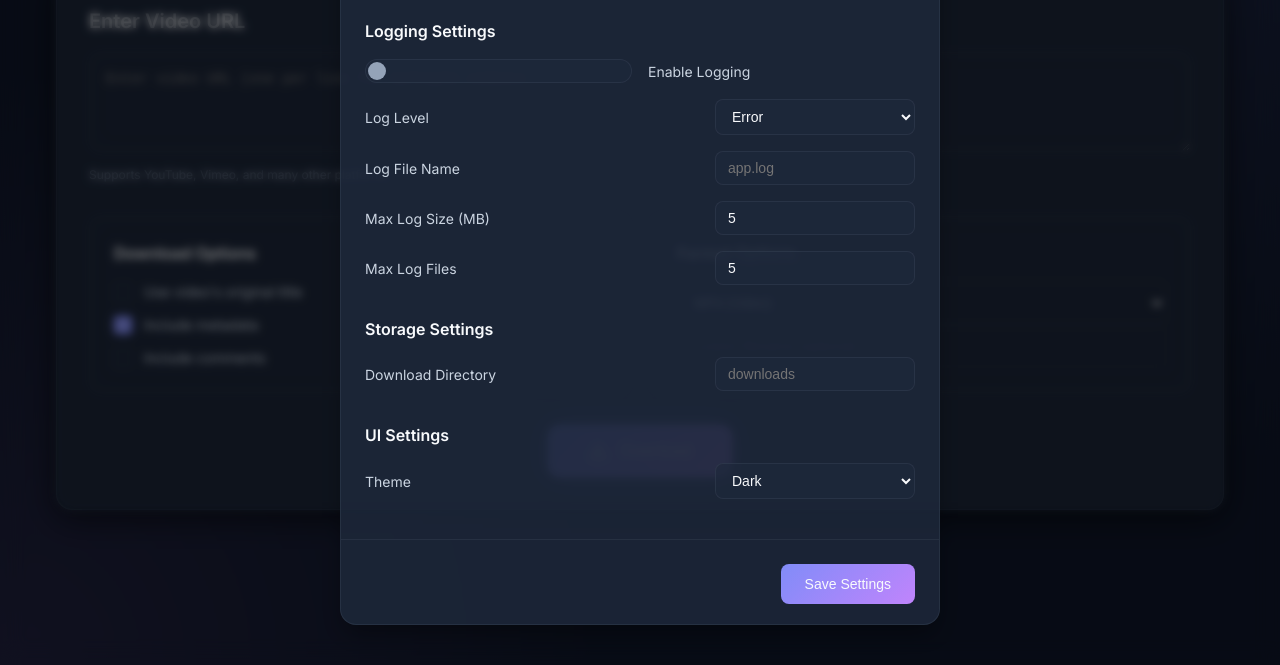
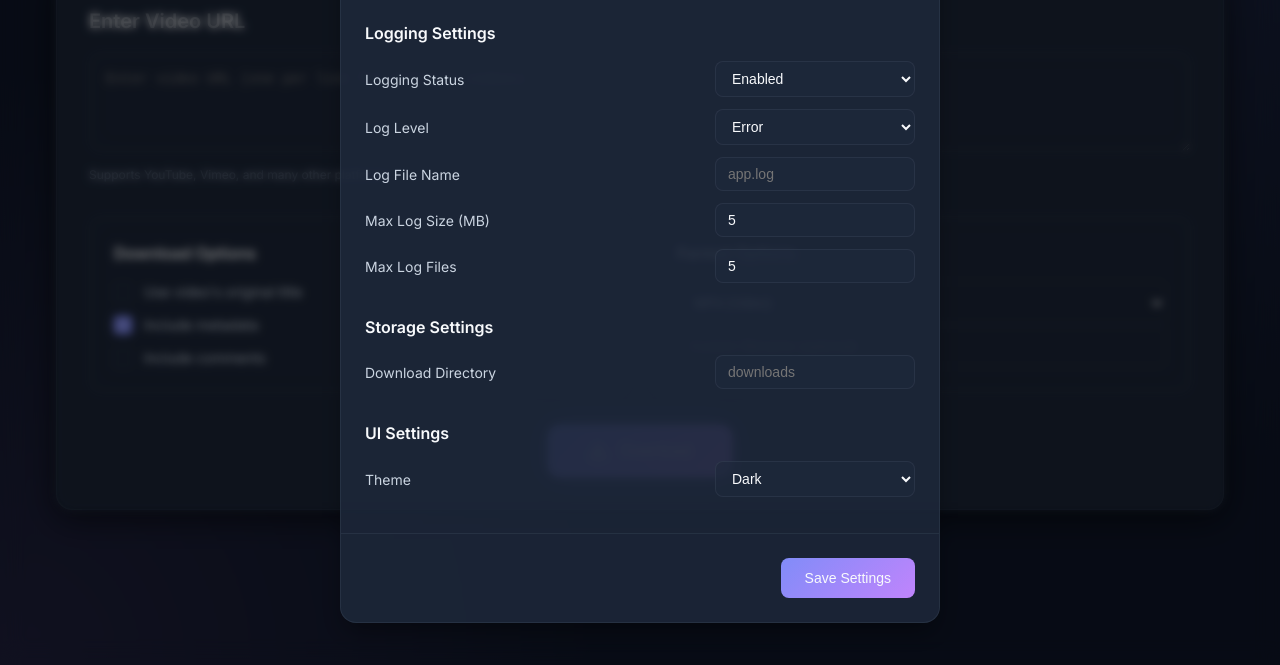
Before and after one commit to developedbyalex/basicYTDLGUI, a website: page public/index.html in a window 1280 px wide. Both pictures are taken after a click on the button "Open settings". Shown: the part 135-800 px from the top of the page. Drawn offline with Linux system fonts and the light colour scheme; no server answers.

Commit message:
refactor: change logging toggle to dropdown and improve UI styling

```diff
--- a/public/index.html
+++ b/public/index.html
@@ -104,11 +104,11 @@
                         <div class="settings-section">
                             <h3>Logging Settings</h3>
                             <div class="setting-item">
-                                <label class="switch">
-                                    <input type="checkbox" id="logging-enabled">
-                                    <span class="slider"></span>
-                                </label>
-                                <label for="logging-enabled">Enable Logging</label>
+                                <label for="logging-enabled">Logging Status</label>
+                                <select id="logging-enabled" class="setting-select">
+                                    <option value="true">Enabled</option>
+                                    <option value="false">Disabled</option>
+                                </select>
                             </div>
                             <div class="setting-item">
                                 <label for="log-level">Log Level</label>
--- a/public/script.js
+++ b/public/script.js
@@ -12,7 +12,7 @@ async function loadSettings() {
         const settings = await response.json();
 
         // Update form values
-        document.getElementById('logging-enabled').checked = settings.logging.enabled;
+        document.getElementById('logging-enabled').value = settings.logging.enabled.toString();
         document.getElementById('log-level').value = settings.logging.level;
         document.getElementById('log-file').value = settings.logging.file;
         document.getElementById('max-log-size').value = Math.floor(settings.logging.rotation.maxSize / 1024 / 1024);
@@ -31,7 +31,7 @@ async function loadSettings() {
 async function saveSettingsToServer() {
     const settings = {
         logging: {
-            enabled: document.getElementById('logging-enabled').checked,
+            enabled: document.getElementById('logging-enabled').value === 'true',
             level: document.getElementById('log-level').value,
             file: document.getElementById('log-file').value,
             rotation: {
@@ -93,6 +93,22 @@ document.addEventListener('DOMContentLoaded', loadSettings);
 document.getElementById('use-default-name').addEventListener('change', (e) => {
     const customNameInput = document.getElementById('custom-name');
     customNameInput.disabled = e.target.checked;
+});
+
+// Add event listener for the "Use video's original title" checkbox
+document.getElementById("use-default-name").addEventListener("change", function() {
+    const customNameInput = document.getElementById("custom-name");
+    customNameInput.disabled = this.checked;
+    if (!this.checked) {
+        customNameInput.focus();
+    }
+});
+
+// Initialize the custom name input state
+document.addEventListener("DOMContentLoaded", function() {
+    const useDefaultName = document.getElementById("use-default-name");
+    const customNameInput = document.getElementById("custom-name");
+    customNameInput.disabled = useDefaultName.checked;
 });
 
 document.getElementById("download-form").addEventListener("submit", async (e) => {
--- a/public/style.css
+++ b/public/style.css
@@ -560,10 +560,10 @@ input[type="checkbox"]:checked::after {
 }
 
 .setting-item {
-    margin-bottom: 1rem;
+    margin-bottom: 0.75rem;
     display: flex;
     align-items: center;
-    gap: 1rem;
+    gap: 0.75rem;
 }
 
 .setting-item label {
@@ -589,54 +589,6 @@ input[type="checkbox"]:checked::after {
     outline: none;
     border-color: var(--accent-primary);
     box-shadow: 0 0 0 3px rgba(129, 140, 248, 0.2);
-}
-
-/* Switch Toggle */
-.switch {
-    position: relative;
-    display: inline-block;
-    width: 48px;
-    height: 24px;
-}
-
-.switch input {
-    opacity: 0;
-    width: 0;
-    height: 0;
-}
-
-.slider {
-    position: absolute;
-    cursor: pointer;
-    top: 0;
-    left: 0;
-    right: 0;
-    bottom: 0;
-    background-color: var(--glass-bg);
-    transition: .4s;
-    border-radius: 24px;
-    border: 1px solid var(--glass-border);
-}
-
-.slider:before {
-    position: absolute;
-    content: "";
-    height: 18px;
-    width: 18px;
-    left: 2px;
-    bottom: 2px;
-    background-color: var(--text-muted);
-    transition: .4s;
-    border-radius: 50%;
-}
-
-input:checked + .slider {
-    background: linear-gradient(135deg, var(--accent-primary), var(--accent-secondary));
-}
-
-input:checked + .slider:before {
-    transform: translateX(24px);
-    background-color: white;
 }
 
 /* Primary Button */
```
